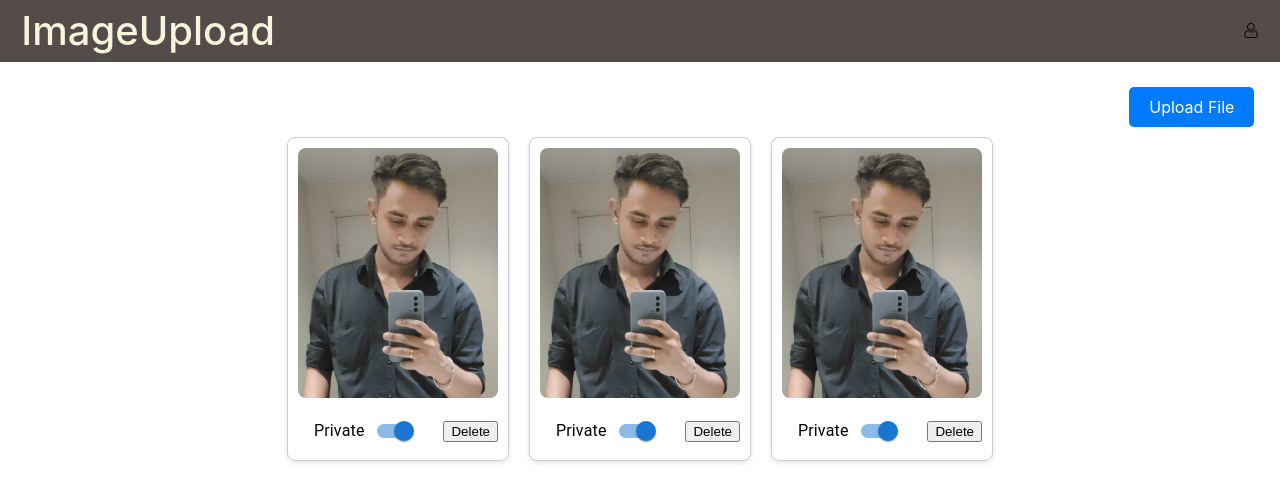
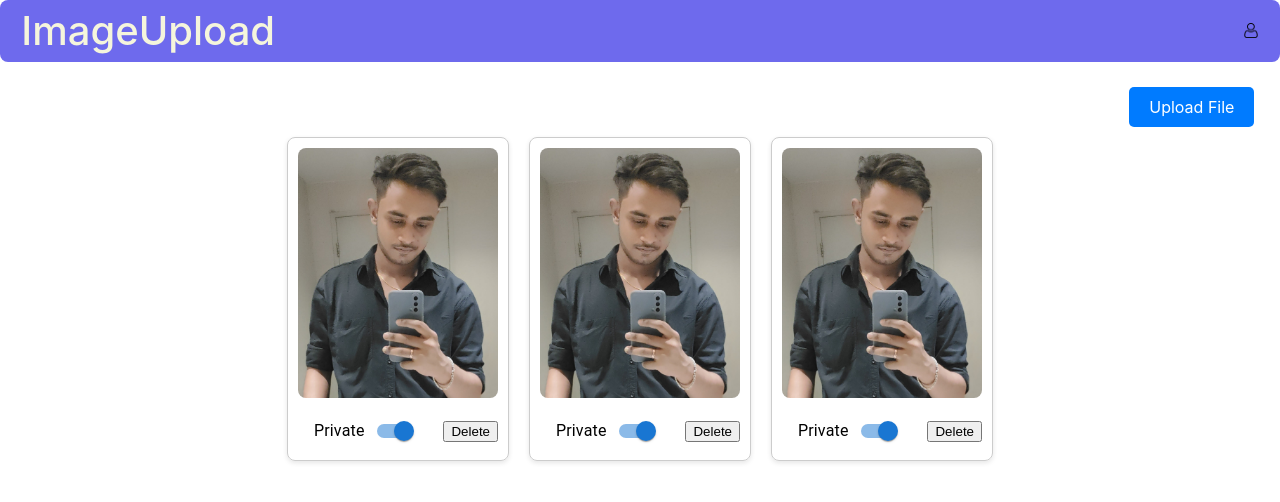
Before and after one commit to wak75/ImageUploadSite, a React (Create React App) app in the folder frontend/: page / in a window 1280 px wide. Shown: the top 502 px of the page. Built offline with nearby package versions, Linux system fonts and the light colour scheme.

Commit message:
Update Dashboard.css

```diff
--- a/frontend/src/dashboard/Dashboard.css
+++ b/frontend/src/dashboard/Dashboard.css
@@ -2,7 +2,8 @@
     text-decoration: none;
   }
   header{
-    background-color: rgb(83, 76, 75);
+    background-color: rgb(110, 106, 237);
+    border-radius: 8px;
   }
   .navbar{
     padding-left: 15px;
```
